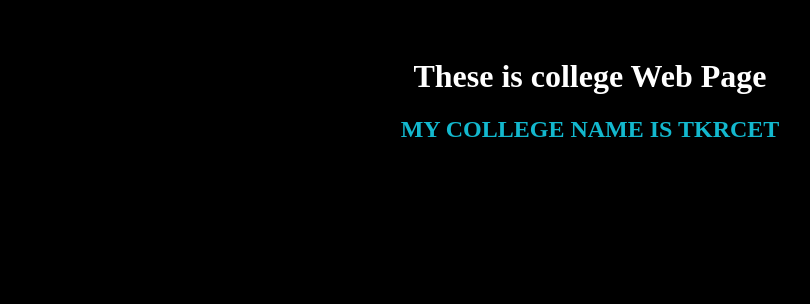
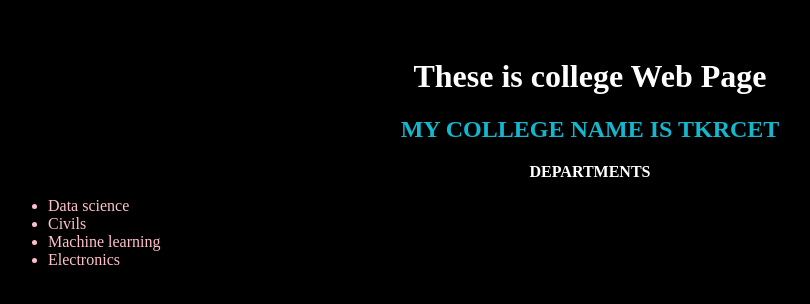
Before and after one commit to gangaramprakash/collegeinfo, a plain HTML site: page index.html in a window 1280 px wide. Shown: the whole page, without its empty margins (50-860 px from the left). Drawn offline with Linux system fonts and the light colour scheme.

Commit message:
Updated Web page

```diff
--- a/index.html
+++ b/index.html
@@ -8,6 +8,13 @@
 <body>
     <h1>These is college Web Page</h1>
     <h2>MY COLLEGE NAME IS TKRCET </h2>
+    <b>DEPARTMENTS</b>
+    <ul>
+        <li>Data science</li>
+        <li>Civils</li>
+        <li>Machine learning</li>
+        <li>Electronics</li>
+    </ul>
 
 </body>
 </html>
--- a/style.css
+++ b/style.css
@@ -7,3 +7,7 @@ body{
 h2{
     color: rgb(19, 184, 206);
 }
+ul{
+    color: pink;
+    text-align: left;
+}
```
